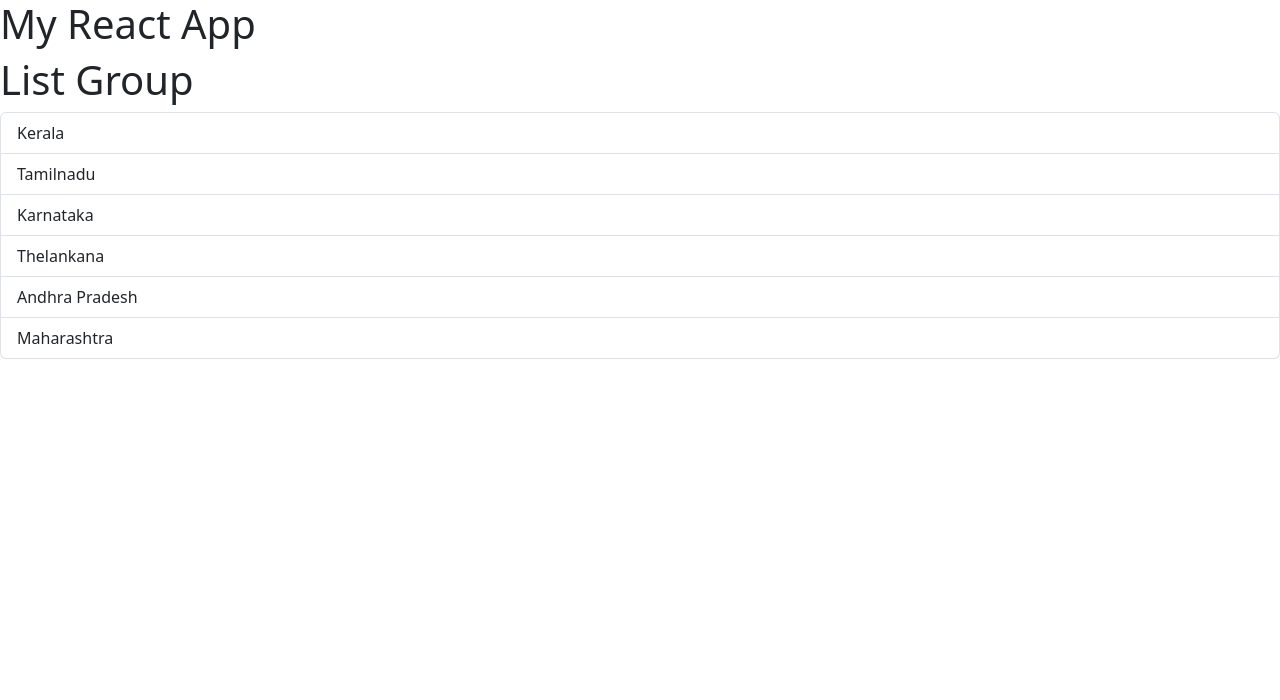
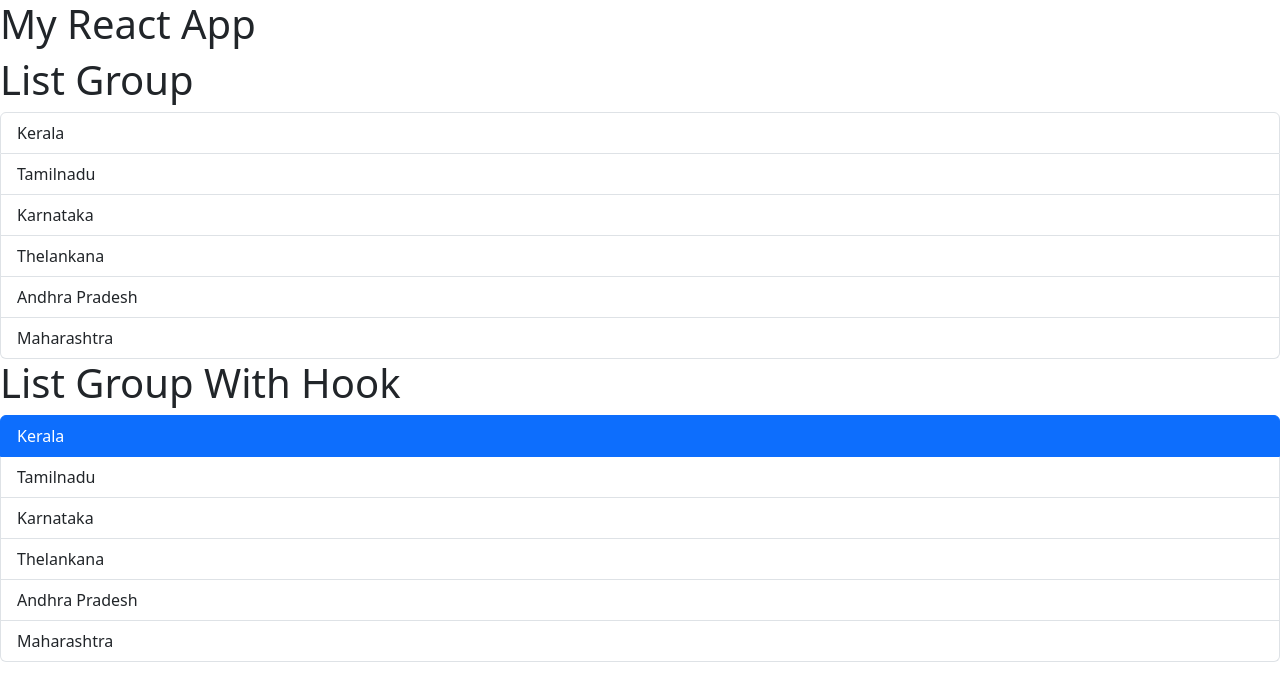
Before and after one commit to rdvarmaa/Master-React18-with-TypeScript, a React (Vite) app: page / in a window 1280 px wide. Shown: the top 700 px of the page. Built offline with nearby package versions, Linux system fonts and the light colour scheme.

Commit message:
The component uses the useState hook to manage the selected index of the list items.

```diff
--- a/src/App.tsx
+++ b/src/App.tsx
@@ -1,5 +1,5 @@
 import ListGroup from "./components/ListGroup";
-
+import ListGroupWithHook from "./components/ListGroupWithHook";
 
 function App() {
   return (
@@ -7,6 +7,7 @@ function App() {
       <h1>My React App</h1>
       {/* This is where the ListGroup component is rendered */}
       <ListGroup />
+      <ListGroupWithHook />
       {/* This is where the Message component is rendered */}
     </div>
   );
--- /dev/null
+++ b/src/components/ListGroupWithHook.tsx
@@ -0,0 +1,64 @@
+import type { MouseEvent } from "react";
+import { useState } from "react";
+function ListGroupWithHook() {
+  let items = [
+    "Kerala",
+    "Tamilnadu",
+    "Karnataka",
+    "Thelankana",
+    "Andhra Pradesh",
+    "Maharashtra",
+  ];
+
+  const handleClick = (event: MouseEvent) => {
+    console.log(event.currentTarget.textContent);
+  };
+
+  const [selectedIndex, setSelectedIndex] = useState(0);
+
+  //items = []; // This line clears the items array, making it empty
+  // This is an array of items that will be displayed in the list group
+  return (
+    // Fragment syntax is used to return multiple elements without adding extra nodes to the DOM
+    <>
+      <h1>List Group With Hook</h1>
+
+      {items.length === 0 && (
+        <div className="alert alert-warning">No items found</div>
+      )}
+      {/* This is a heading for the list group */}
+      <ul className="list-group">
+        {/*  This is a React component that renders a list group using Bootstrap classes */}
+        {/*
+        <li className="list-group-item">An item</li>
+        <li className="list-group-item">A second item</li>
+        <li className="list-group-item">A third item</li>
+        <li className="list-group-item">A fourth item</li>
+        <li className="list-group-item">And a fifth one</li>
+        */}
+        {items.map((item, index) => (
+          <li
+            className={
+              selectedIndex === index
+                ? "list-group-item active"
+                : "list-group-item"
+            }
+            onClick={(event) => {
+              setSelectedIndex(index); // Update the selected index when an item is clicked
+              handleClick(event); // Call the handleClick function to log the clicked item
+            }}
+            key={index}
+          >
+            {item}
+          </li>
+        ))}
+      </ul>
+    </>
+  );
+}
+export default ListGroupWithHook;
+
+//
+// This code defines a React component named ListGroupWithHook that renders a list group using Bootstrap classes.
+// The component uses the useState hook to manage the selected index of the list items.
+// When a list item is clicked, the selected index is updated, and the clicked item's text content is logged to the console.
```
